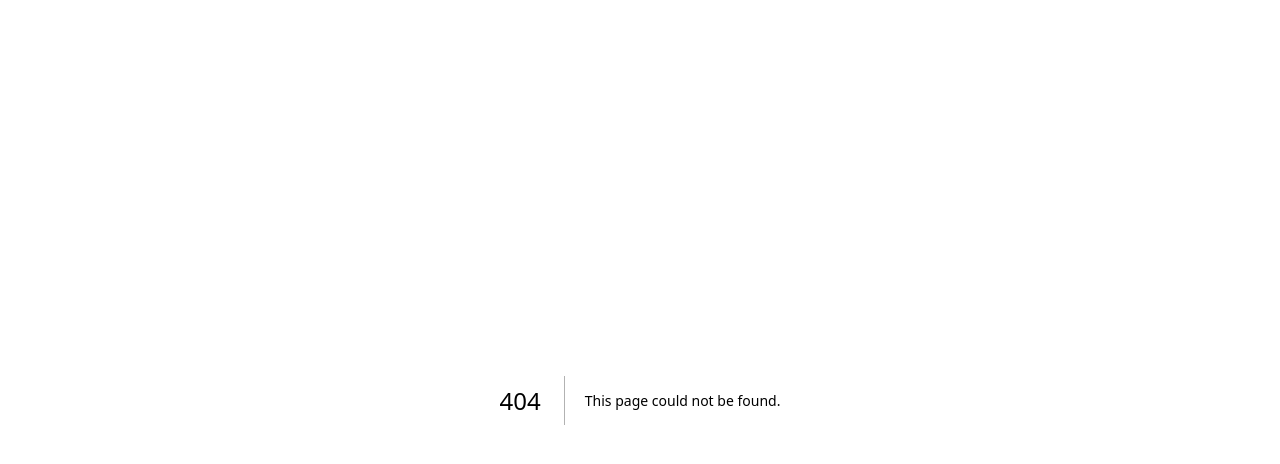
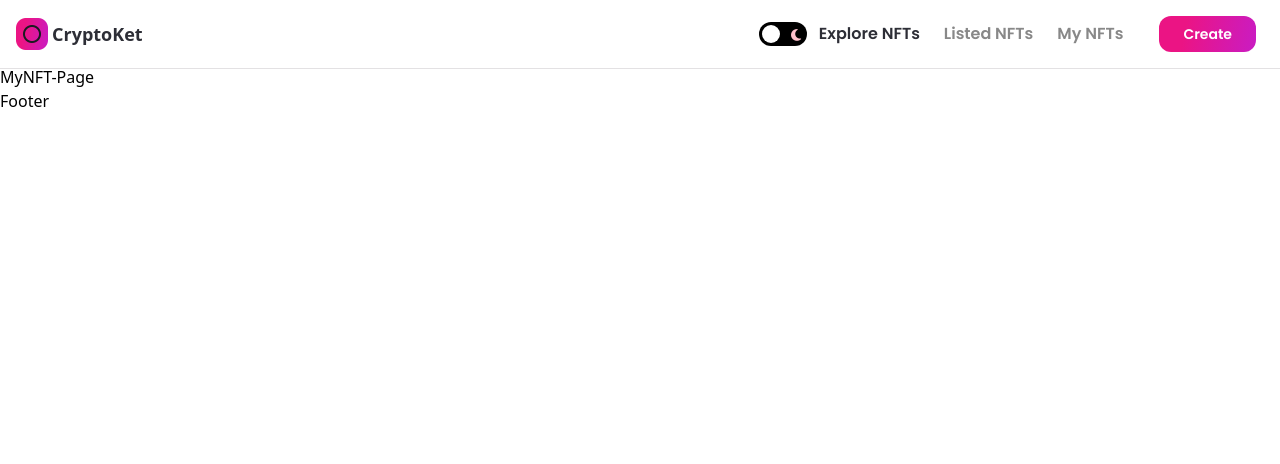
Before and after one commit to SL-BLACK-EAGLE/nft_marketplace, a Next.js app: page /my-nfts in a window 1280 px wide. Before the commit this address had no page. Shown: the top 464 px of the page. Built offline with nearby package versions, Linux system fonts and the light colour scheme.

Commit message:
add pages, create reusable button component

```diff
--- a/app/(root)/(home)/layout.tsx
+++ /dev/null
@@ -1,23 +0,0 @@
-import React from "react";
-import Navbar from "@/components/Navbar";
-import Footer from "@/components/Footer";
-import Script from "next/script";
-
-export default function MainLayout({
-                                       children,
-                                   }: {
-    children: React.ReactNode
-}) {
-    return (
-        <main className="dark:bg-nft-dark bg-white min-h-screen">
-            <Navbar/>
-            <div className="pt-65">
-                {children}
-            </div>
-            <Footer />
-            <Script src="https://kit.fontawesome.com/d45b25ceeb.js" crossorigin="anonymous" />
-        </main>
-
-
-    )
-}
--- /dev/null
+++ b/app/(root)/layout.tsx
@@ -0,0 +1,21 @@
+import React from 'react';
+import Navbar from '@/components/Navbar';
+import Footer from '@/components/Footer';
+import Script from 'next/script';
+
+const MainLayout = ({
+  children,
+}: {
+    children: React.ReactNode
+}) => (
+  <main className="dark:bg-nft-dark bg-white min-h-screen">
+    <Navbar />
+    <div className="pt-65">
+      {children}
+    </div>
+    <Footer />
+    <Script src="https://kit.fontawesome.com/d45b25ceeb.js" crossOrigin="anonymous" />
+  </main>
+
+);
+export default MainLayout;
--- /dev/null
+++ b/app/(root)/listed/page.tsx
@@ -0,0 +1,6 @@
+import React from 'react';
+
+const Page = () => (
+  <div>Listed-Page</div>
+);
+export default Page;
--- /dev/null
+++ b/app/(root)/my-nfts/page.tsx
@@ -0,0 +1,6 @@
+import React from 'react';
+
+const Page = () => (
+  <div>MyNFT-Page</div>
+);
+export default Page;
--- a/components/Navbar.tsx
+++ b/components/Navbar.tsx
@@ -5,10 +5,21 @@ import { useRouter } from 'next/router';
 import { useTheme } from 'next-themes';
 import Link from 'next/link';
 import Image from 'next/image';
+import Button from '@/components/ui/Button';
 import images from '../assets';
 
-const MenuItems = ({ isMobile, active, setActive }) => {
-  const generateLink = () => {
+type GenerateLinkParams ={
+  i: number
+}
+
+interface MenuItemsParams {
+    isMobile: boolean;
+    active: string;
+    setActive: (item: string) => void;
+}
+
+const MenuItems = ({ isMobile, active, setActive } : MenuItemsParams) => {
+  const generateLink = ({ i }: GenerateLinkParams) => {
     switch (i) {
       case 0: return '/';
       case 1: return '/listed';
@@ -23,17 +34,28 @@ const MenuItems = ({ isMobile, active, setActive }) => {
       {['Explore NFTs', 'Listed NFTs', 'My NFTs'].map((item, i) => (
         <li
           key={i}
-          onClick={() => {}}
+          onClick={() => {
+            setActive(item);
+          }}
           className={`flex flex-row items-center font-poppins font-semibold text-base dark:hover:text-white hover:text-nft-dark mx-3
               ${active === item
             ? 'dark:text-white text-nft-black-1'
             : 'dark:text-nft-gray-3 text-nft-gray-2'}
                     `}
         >
-          <Link href={generateLink(i)}>{item}</Link>
+          <Link href={generateLink({ i })}>{item}</Link>
         </li>
       ))}
     </ul>
+  );
+};
+
+const ButtonGroup = () => {
+  const hasConnected = false;
+  return hasConnected ? (
+    <Button btnName="Create" classStyle="mx-2 rounded-xl" />
+  ) : (
+    <Button classStyle="mx-2 rounded-xl" btnName="Create" />
   );
 };
 
@@ -78,9 +100,10 @@ const Navbar = () => {
         </div>
       </div>
       <div className="md:hidden flex">
-        <ul className="list-none flexCenter flex-row">
-          <MenuItems active={active} setActive={setActive} />
-        </ul>
+        <MenuItems active={active} setActive={setActive} />
+        <div className="ml-4">
+          <ButtonGroup />
+        </div>
       </div>
     </nav>
   );
--- /dev/null
+++ b/components/ui/Button.tsx
@@ -0,0 +1,16 @@
+import React from 'react';
+
+type ButtonPropsType = {
+    btnName: string;
+    classStyle: string;
+}
+
+const Button = ({ btnName, classStyle } : ButtonPropsType) => (
+  <button
+    type="button"
+    className={`nft-gradient ${classStyle} minlg:text-lg minlg:px-8 px-6 py-2 font-poppins font-semibold text-sm text-white`}
+  >
+    {btnName}
+  </button>
+);
+export default Button;
--- a/next.config.js
+++ b/next.config.js
@@ -1,4 +1,8 @@
 /** @type {import('next').NextConfig} */
-const nextConfig = {}
+const nextConfig = {
+  experimental: {
+    typedRoutes: true,
+  },
+};
 
-module.exports = nextConfig
+module.exports = nextConfig;
```
Also changed, not shown: package.json (+7 -6 lines), .eslintrc.js, 1 other file (tests, documents, lock files or other folders).
